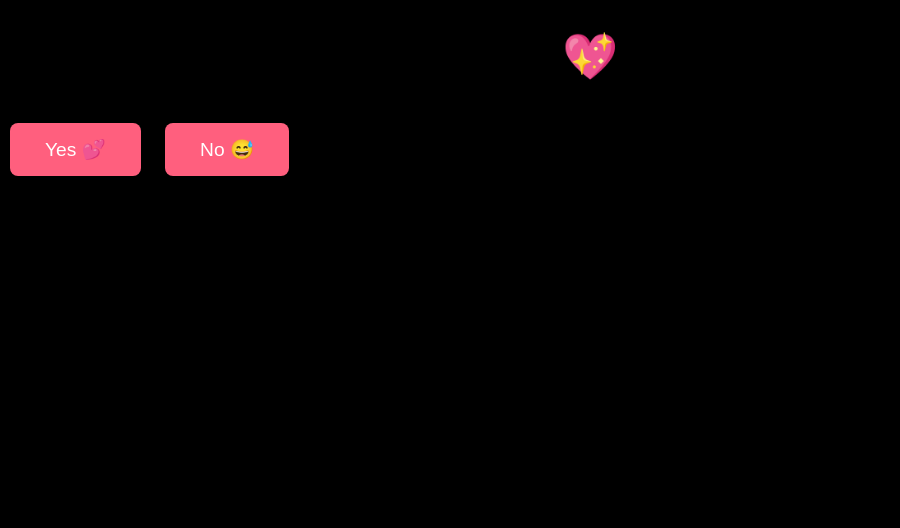
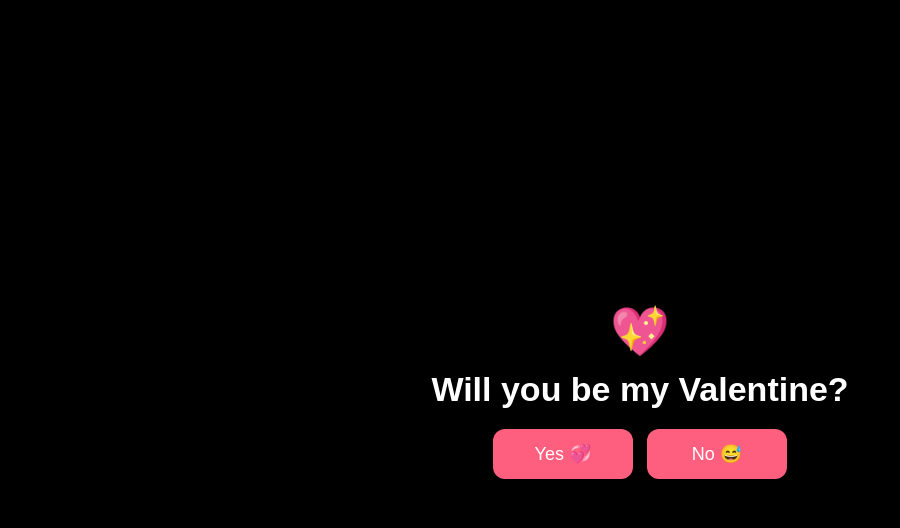
Before and after one commit to thuveekaran/valentine, a plain HTML site: page index.html in a window 1280 px wide. Shown: the whole page, without its empty margins (0-900 px from the left). Drawn offline with Linux system fonts and the light colour scheme.

Commit message:
Refactor HTML structure and styles

```diff
--- a/index.html
+++ b/index.html
@@ -3,6 +3,8 @@
 <head>
   <meta charset="UTF-8">
   <title>Be My Valentine ❤️</title>
+
+  <meta name="viewport" content="width=device-width, initial-scale=1.0">
 
   <style>
     body {
@@ -10,49 +12,82 @@
       background-size: cover;
       background-position: center;
       background-repeat: no-repeat;
+
       font-family: Arial, Helvetica, sans-serif;
-    height: 100vh;
+      min-height: 100vh;
       margin: 0;
+
+      display: flex;
+      justify-content: center;
+      align-items: center;
+      text-align: center;
+    }
+
+    .card {
+      background: rgba(0, 0, 0, 0.45);
+      padding: 28px 24px;
+      border-radius: 18px;
+      backdrop-filter: blur(6px);
+      -webkit-backdrop-filter: blur(6px);
+      width: min(520px, 90vw);
+      box-shadow: 0 20px 60px rgba(0, 0, 0, 0.45);
+    }
+
+    .heart {
+      font-size: 48px;
+      margin-bottom: 10px;
     }
 
     h1 {
-            font-size: 2.8em;
-            margin-bottom: 30px;
+      color: white;
+      font-size: 34px;
+      margin: 10px 0 20px;
+    }
+
+    .buttons {
+      display: flex;
+      gap: 14px;
+      justify-content: center;
+      flex-wrap: wrap;
     }
 
     button {
-            padding: 15px 35px;
-            margin: 10px;
-            font-size: 1.2em;
+      background: #ff5f7e;
+      color: white;
       border: none;
-            border-radius: 8px;
+      padding: 14px 26px;
+      border-radius: 12px;
+      font-size: 18px;
       cursor: pointer;
-            background-color: #ff5f7e;
-            color: white;
+      min-width: 140px;
     }
 
     button:hover {
-            background-color: #e94b68;
+      opacity: 0.9;
     }
 
     #message {
-            margin-top: 25px;
-            font-size: 1.6em;
+      color: white;
+      margin-top: 18px;
+      font-size: 20px;
       font-weight: bold;
     }
   </style>
 </head>
 
 <body>
+  <div class="card">
+    <div class="heart">💖</div>
 
-    <h1>Will you be my Valentine? 💖</h1>
+    <h1 id="question">Will you be my Valentine?</h1>
 
-    <div>
-        <button onclick="answer('yes')">Yes 💕</button>
+    <div class="buttons">
+      <button onclick="answer('yes')">Yes 💞</button>
       <button onclick="answer('no')">No 😅</button>
     </div>
 
     <div id="message"></div>
+  </div>
 
   <script>
     const noReplies = [
@@ -71,12 +106,12 @@
       if (choice === "yes") {
         msg.innerHTML = "You’ve won my heart ❤️🎆";
 
+        // Force background refresh (works better on browsers)
+        document.body.style.backgroundImage = "none";
+        setTimeout(() => {
           document.body.style.backgroundImage = "url('fireworks.gif')";
-    document.body.style.backgroundSize = "cover";
-    document.body.style.backgroundPosition = "center";
-    document.body.style.backgroundRepeat = "no-repeat";
-}
-            else {
+        }, 50);
+      } else {
         if (noCount < noReplies.length) {
           msg.innerHTML = noReplies[noCount];
           noCount++;
@@ -86,6 +121,5 @@
       }
     }
   </script>
-
 </body>
 </html>
```
Lines whose indentation alone changed are shown as unchanged.
